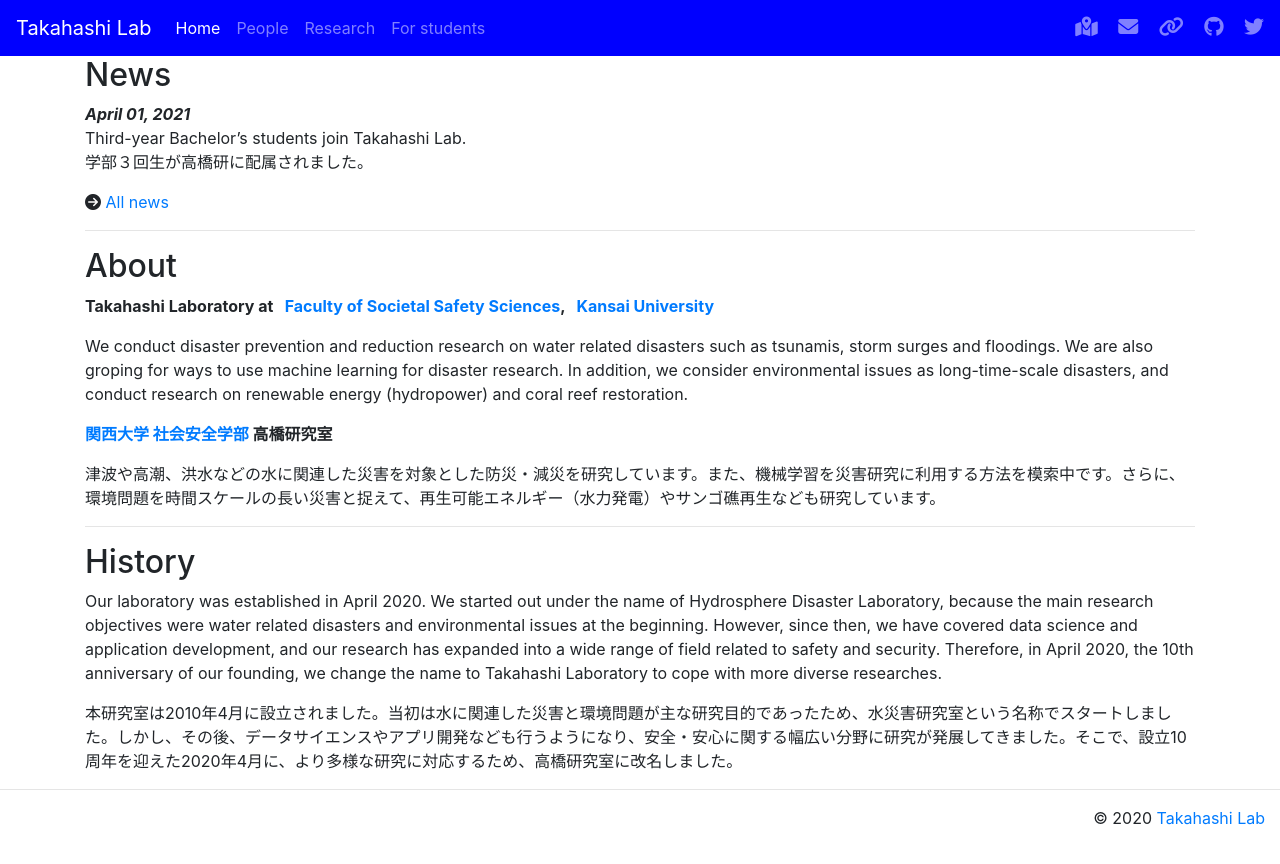
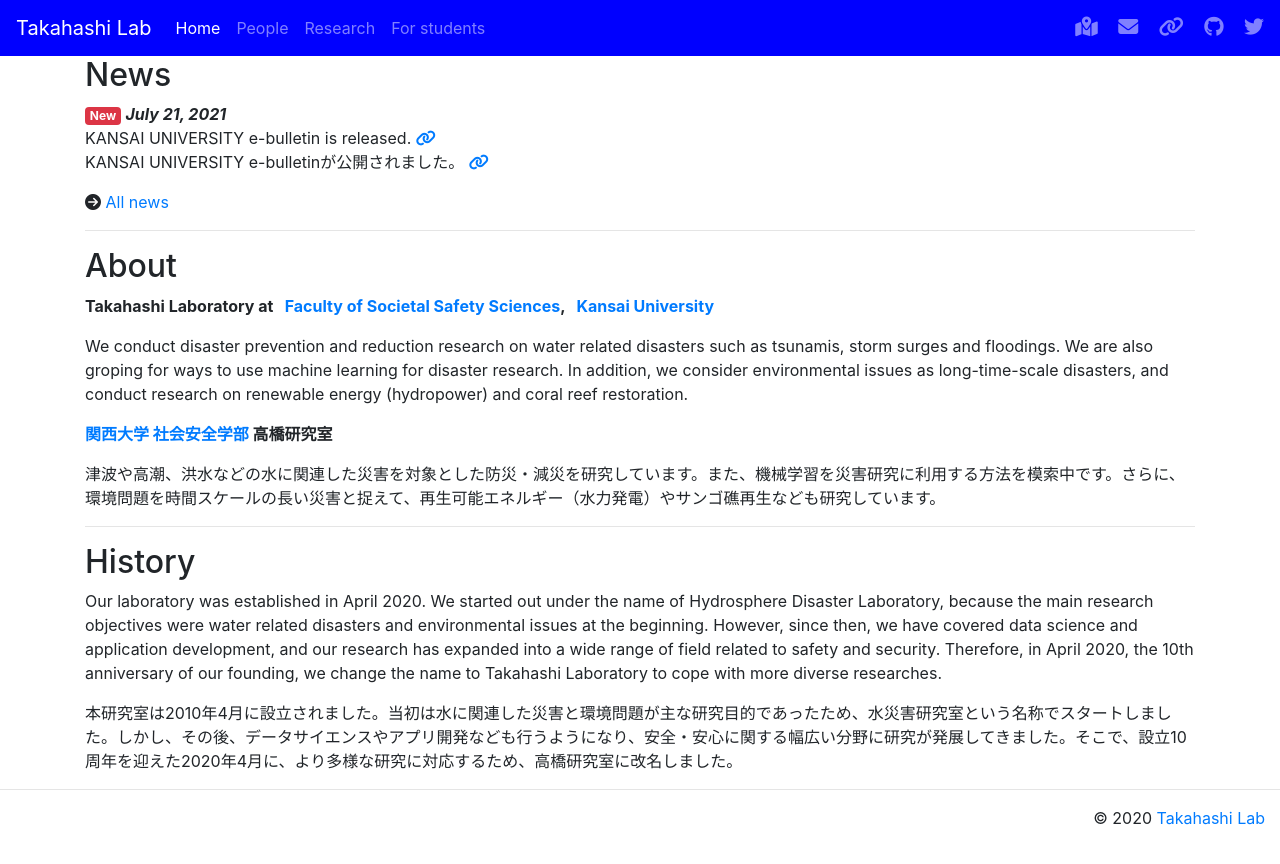
Before and after one commit to tkhslab/tkhslab.github.io, a Jekyll site: the page built from index.md, in a window 1280 px wide. Shown: the top 864 px of the page. Built offline with Jekyll 4.4.1, drawn with Linux system fonts in a browser that asks for light colours; nearby versions of some CDN libraries.

Commit message:
add e-bulletin

```diff
--- a/index.md
+++ b/index.md
@@ -2,10 +2,12 @@
 title: Home
 ---
 ## News
-<!-- <span class="badge badge-danger">New</span> -->
-***April 01, 2021***
-Third-year Bachelor's students join Takahashi Lab.
-学部３回生が高橋研に配属されました。
+<span class="badge badge-danger">New</span>
+***July 21, 2021***
+KANSAI UNIVERSITY e-bulletin is released.
+<a href="https://www.kansai-u.ac.jp/Kokusai/e-bulletin/archive/17.php"><i class="fas fa-link"></i></a>
+KANSAI UNIVERSITY e-bulletinが公開されました。
+<a href="https://www.kansai-u.ac.jp/Kokusai/e-bulletin/archive/17.php"><i class="fas fa-link"></i></a>
 
 <i class="fas fa-arrow-circle-right"></i>
 [All news](/allnews.html)
```
Also changed, not shown: allnews.md (+6 -0 lines), research.md (+9 -3 lines).
